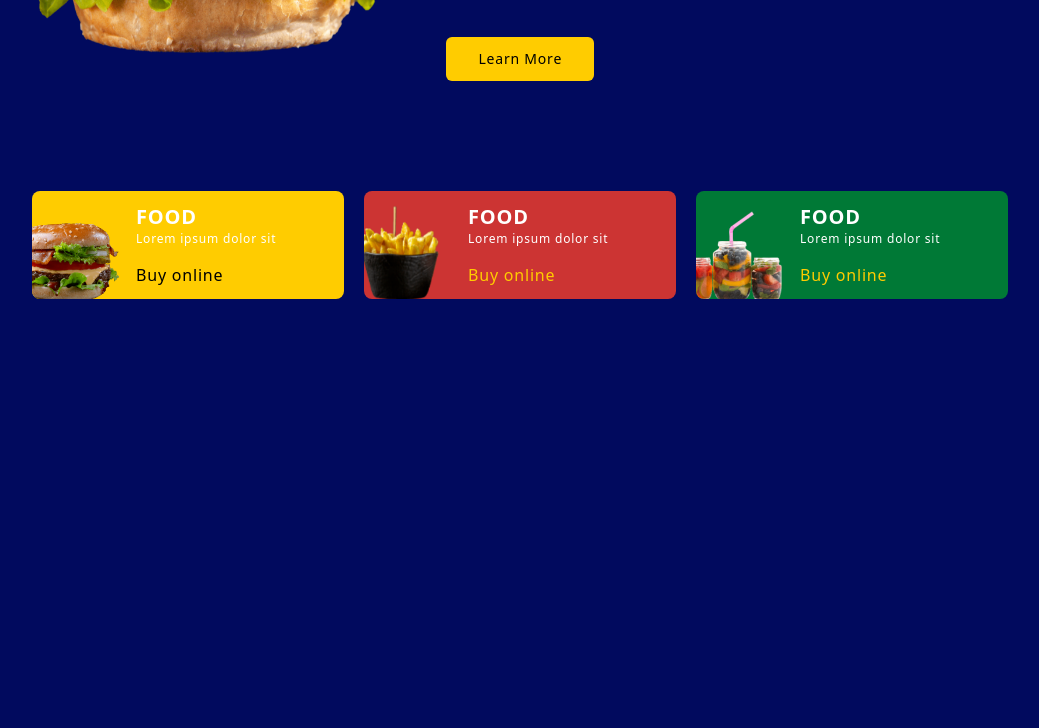
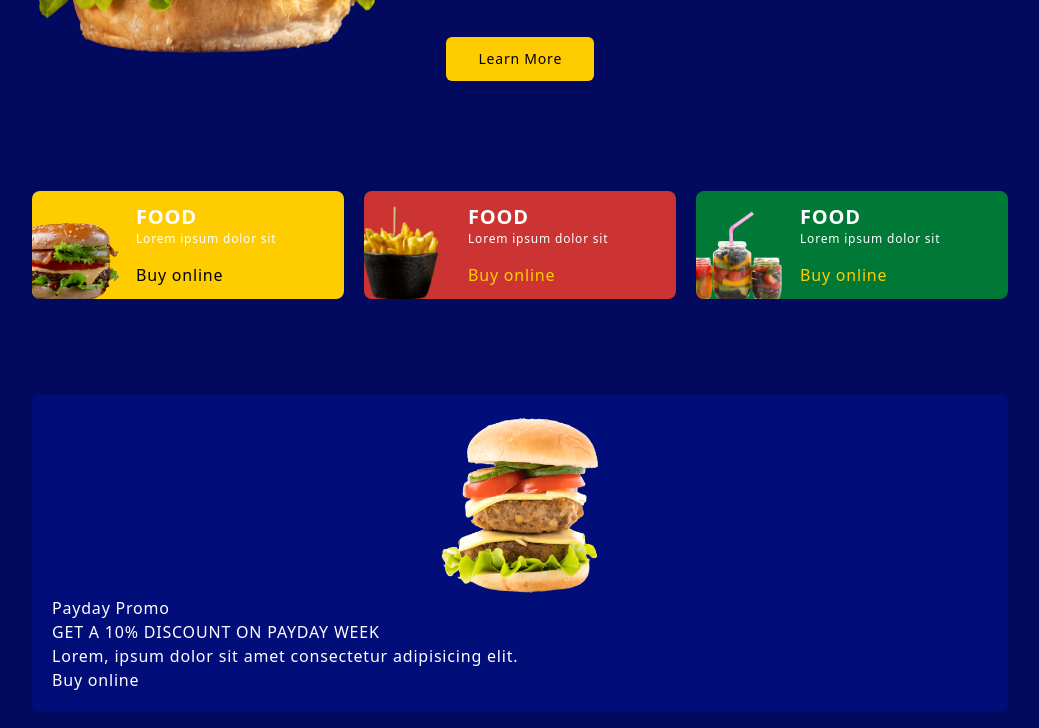
Before and after one commit to Khaffycodes/burger-site, a website: page src/index.html in a window 1280 px wide. Shown: the part 501-1229 px from the top of the page, without its empty margins (120-1159 px from the left). Before the commit the page ends 816 px from the top, so only its background shows below. Drawn offline with nearby package versions, Linux system fonts and the light colour scheme.

Commit message:
working on promo section

```diff
--- a/src/index.html
+++ b/src/index.html
@@ -193,6 +193,22 @@
       </div>
     </section>
 
+    <!---------------------- Promo--------------------->
+    <section id="promo">
+      <div class="container flex flex-col gap-5">
+        <!-- Card 1 -->
+        <div class="bg-primaryColorLight flex flex-col p-5 rounded-lg">
+          <img src="img/promo-1.png" alt="promo-image" class="w-40 mx-auto" />
+          <div>
+            <p>Payday Promo</p>
+            <h3>GET A 10% DISCOUNT ON PAYDAY WEEK</h3>
+            <p>Lorem, ipsum dolor sit amet consectetur adipisicing elit.</p>
+            <a href="#">Buy online</a>
+          </div>
+        </div>
+      </div>
+    </section>
+
     <script src="main.js"></script>
   </body>
 </html>
```
Also changed, not shown: dist/output.css.
